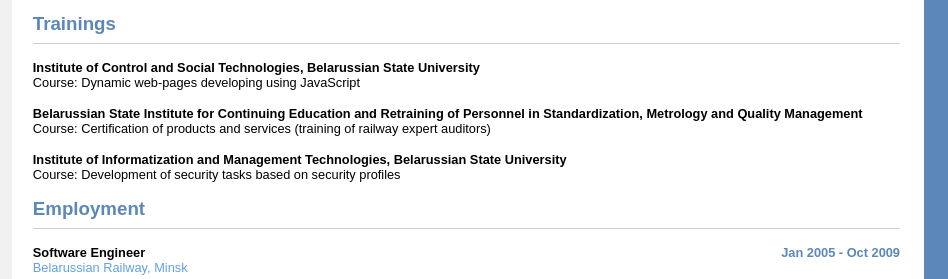
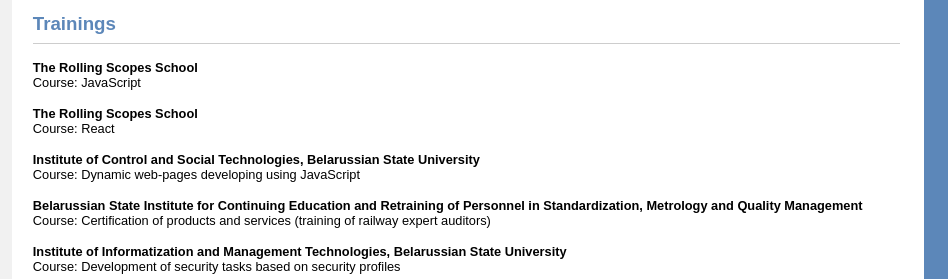
Before and after one commit to natallia-js/english-cv, a website: page index.html in a window 1280 px wide. Shown: the part 272-551 px from the top of the page, 332-1280 px from the left. Drawn offline with Linux system fonts and the light colour scheme.

Commit message:
feat: add cources, change photo

```diff
--- a/index.html
+++ b/index.html
@@ -93,6 +93,18 @@
                 <div>
                     <div class="single-point-block">
                         <div class="info-item">
+                            <div class="subheader">The Rolling Scopes School</div>
+                            Course: JavaScript
+                        </div>
+                    </div>
+                    <div class="single-point-block">
+                        <div class="info-item">
+                            <div class="subheader">The Rolling Scopes School</div>
+                            Course: React
+                        </div>
+                    </div>
+                    <div class="single-point-block">
+                        <div class="info-item">
                             <div class="subheader">Institute of Control and Social Technologies, Belarussian State University</div>
                             Course: Dynamic web-pages developing using JavaScript
                         </div>
```
Also changed, not shown: 2 other files.
